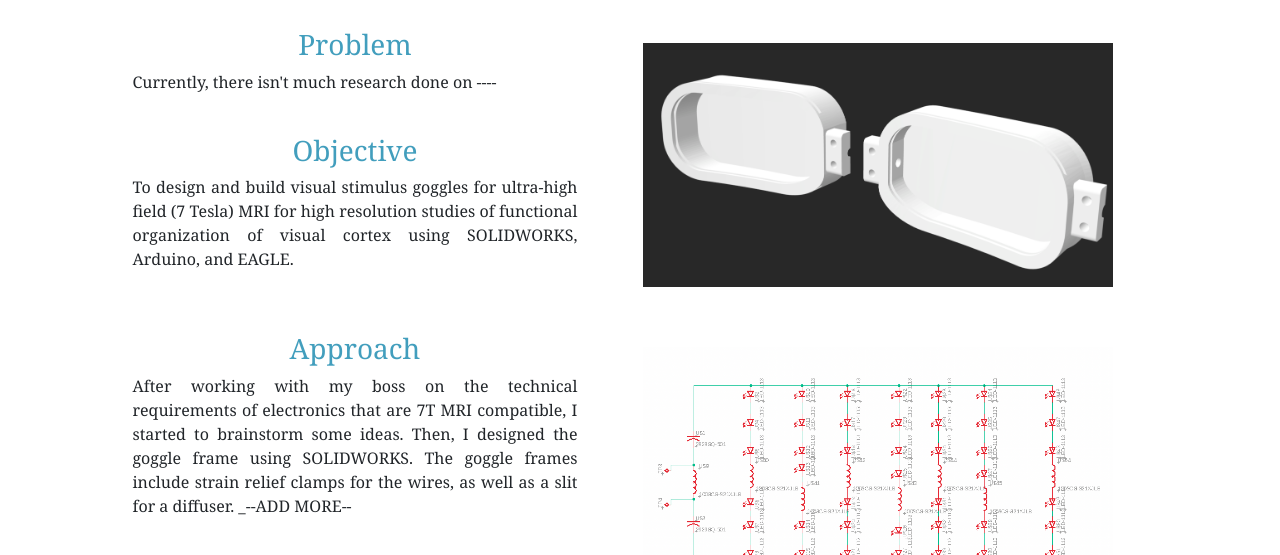
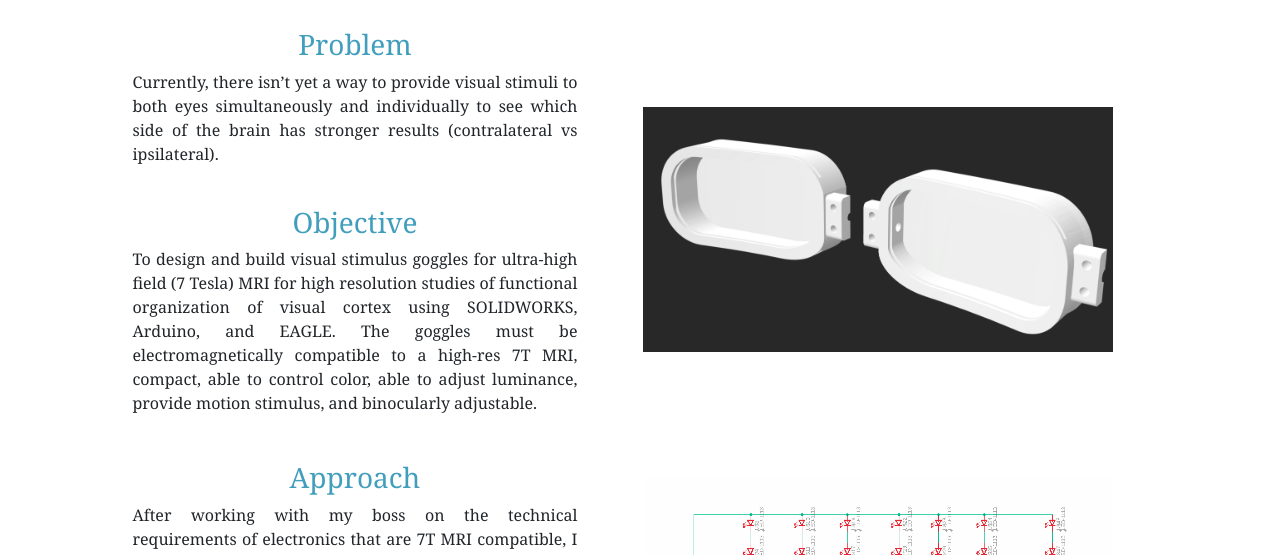
Before and after one commit to jenyeo/jenyeo.github.io, a plain HTML site: page goggles.html in a window 1280 px wide. Shown: the part 220-775 px from the top of the page. Drawn offline with nearby package versions, Linux system fonts and the light colour scheme; a script that the page names is missing.

Commit message:
Add files via upload

```diff
--- a/goggles.html
+++ b/goggles.html
@@ -70,14 +70,14 @@
       <div class="col-md-5 col-sm-4 align-self-start">
         <h3 class="sectitle">Problem </h3>
         <p class="sectionconent">
-          Currently, there isn't much research done on ----
-        </p>
+          Currently, there isn’t yet a way to provide visual stimuli to both eyes simultaneously and individually to see which side of the brain has stronger results (contralateral vs ipsilateral). </p>
 
         <br>
 
         <h3 class="sectitle">Objective </h3>
         <p class="sectionconent">
-          To design and build visual stimulus goggles for ultra-high field (7 Tesla) MRI for high resolution studies of functional organization of visual cortex using SOLIDWORKS, Arduino, and EAGLE.
+          To design and build visual stimulus goggles for ultra-high field (7 Tesla) MRI for high resolution studies of functional organization of visual cortex using SOLIDWORKS, Arduino, and EAGLE. The goggles must be electromagnetically compatible
+          to a high-res 7T MRI, compact, able to control color, able to adjust luminance, provide motion stimulus, and binocularly adjustable.
         </p>
 
 
@@ -96,7 +96,13 @@
       <div class="col-md-5 col-sm-4 align-self-start">
         <h3 class="sectitle">Approach </h3>
         <p class="sectionconent">
-          After working with my boss on the technical requirements of electronics that are 7T MRI compatible, I started to brainstorm some ideas. Then, I designed the goggle frame using SOLIDWORKS. The goggle frames include strain relief clamps for the wires, as well as a slit for a diffuser.  _--ADD MORE--
+          After working with my boss on the technical requirements of electronics that are 7T MRI compatible, I started to brainstorm some ideas. Then, I designed the goggle frame using SOLIDWORKS. The goggle frames include strain relief clamps for
+          the wires, as well as a slit for a diffuser. The goggles were curved in a way to help provide full coverage around the patient’s head - cleanable, hygienic padding will be added.
+          <br><br>
+
+          I searched online for compact, non-magnetic LEDs with a voltage and current in our range. After finalizing all of our electrical components, the schematic and PCB board design were made in EAGLE. The PCB board was then sent out to be
+          manufactured - currently waiting on PCB arrival.
+
           <br><br>
 
 
```
Lines whose indentation alone changed are shown as unchanged.
